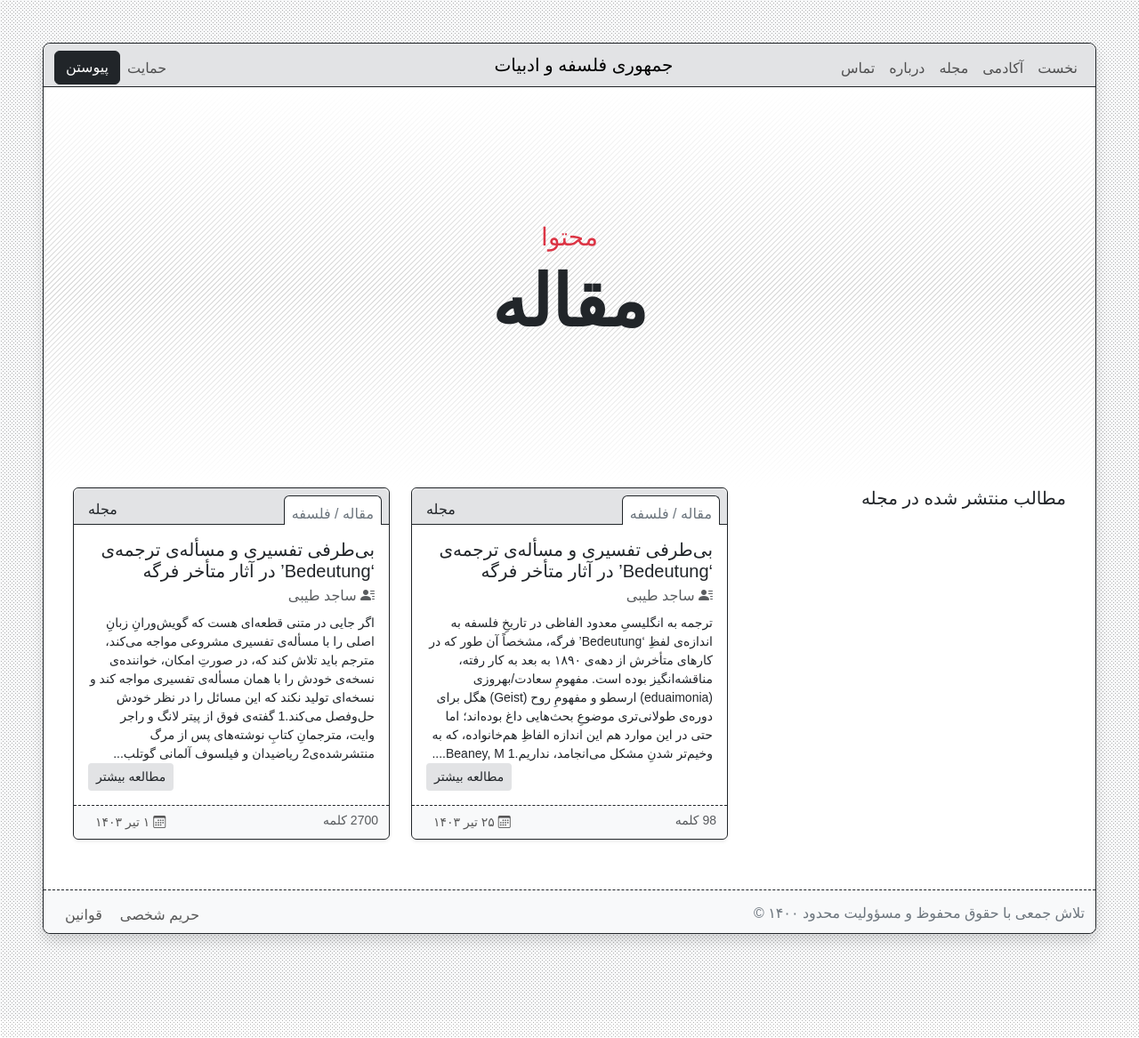
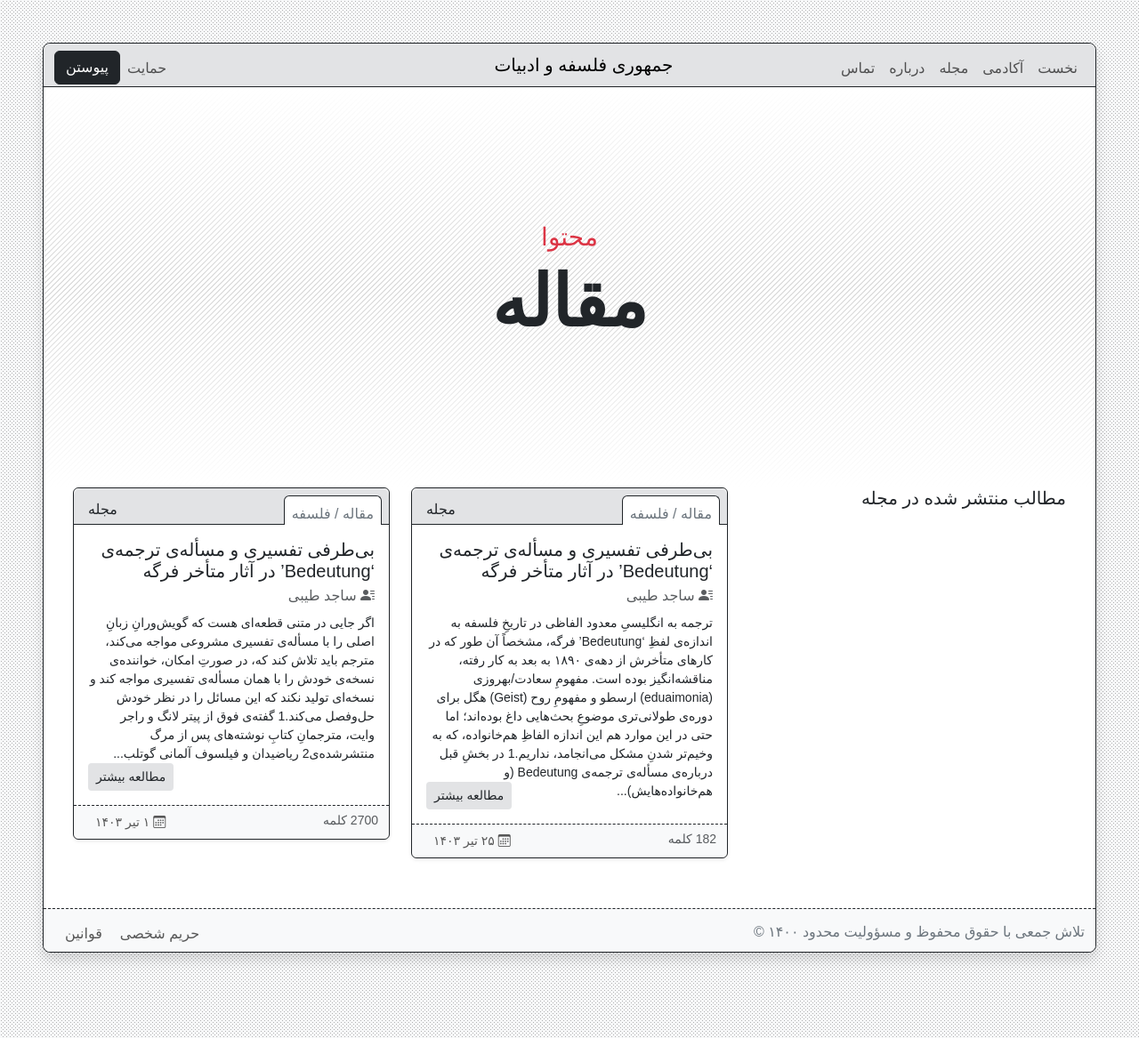
Before and after one commit to phicudemy/phicudemy.github.io, a Jekyll site: the page built from _contents/article.md, in a window 1280 px wide. Shown: the whole page at 89% size. Built offline with Jekyll 4.4.1, drawn with Linux system fonts in a browser that asks for light colours; a style sheet for code colours, icons or effects is not loaded; before the commit the page ends 1146 px from its top, so only the background shows below that; part of the change alters nothing that is shown.

Commit message:
TinaCMS content update

```diff
--- a/_posts/2024-07-16-fregebedeutung۲.md
+++ b/_posts/2024-07-16-fregebedeutung۲.md
@@ -11,6 +11,9 @@ contents: _contents/article.md
 
 > ترجمه‌ به انگلیسیِ معدود الفاظی در تاریخِ فلسفه به اندازه‌ی لفظِ ‘Bedeutung’ فرگه، مشخصاً آن طور که در کارهای متأخرش از دهه‌ی ۱۸۹۰ به بعد به کار رفته، مناقشه‌انگیز بوده است. مفهومِ سعادت/بهروزی (_eduaimonia_) ارسطو و مفهومِ روح (_Geist_) هگل برای دوره‌ی طولانی‌تری موضوعِ بحث‌هایی داغ بوده‌اند؛ اما حتی در این موارد هم این اندازه الفاظِ هم‌خانواده، که به وخیم‌تر شدنِ مشکل می‌انجامد، نداریم.[^1]
 
+در بخشِ قبل درباره‌ی مسأله‌ی ترجمه‌ی Bedeutung (و هم‌خانواده‌هایش) در آثارِ متأخرِ فرگه، روالِ مترجمانِ آثارِ فرگه پیش از انتشارِ ترجمه‌ی انتشارِ  _نوشته‌های پس از مرگ‌ منتشرشده‌‌_ی[^2] __(از این پس، _نوشته‌ها_)، ودلایلِ مترجمانِ نوشته‌ها، لانگ و وایت، برای ترجیحِ معادلِ ‘meaning’ و (هم‌خانواده‌هایش) بحث کردیم. در این بخش، به معرفیِ انتقادهای بل بر این انتخاب و پاسخ‌های لانگ و وایت به این انتقادها می‌پردازیم. خواهیم دید که محلِ اصلیِ نزاع میانِ او و مترجمانِ نوشته‌ها درکِ درست از اصلِ به‌ظاهر مقبولِ بی‌طرفیِ تفسیری است.
+
+
 
 
 [^1]: Beaney, M. (1997) “Introduction,” in G. Frege, _Frege Reader_, edited by M. Beaney, Blackwell.
```
